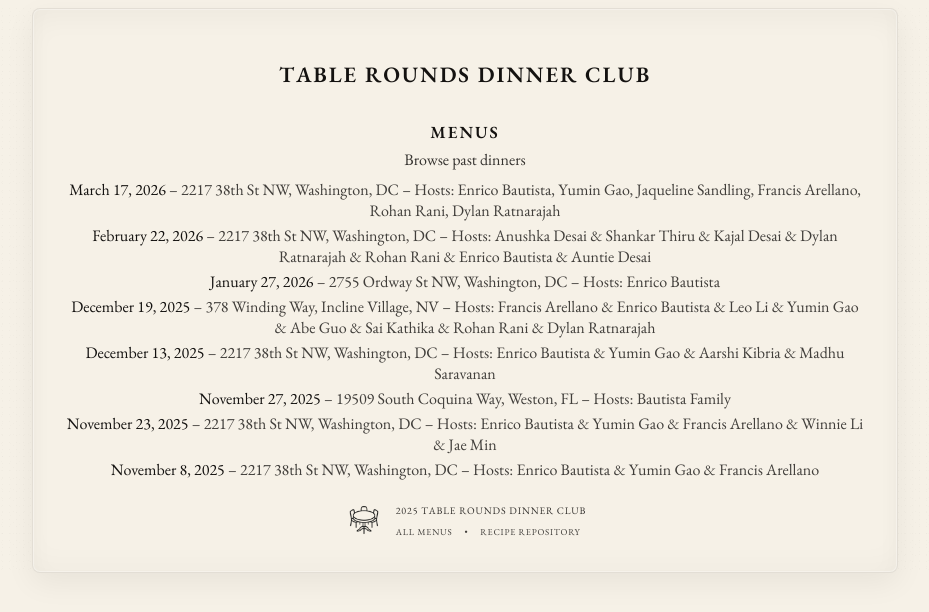
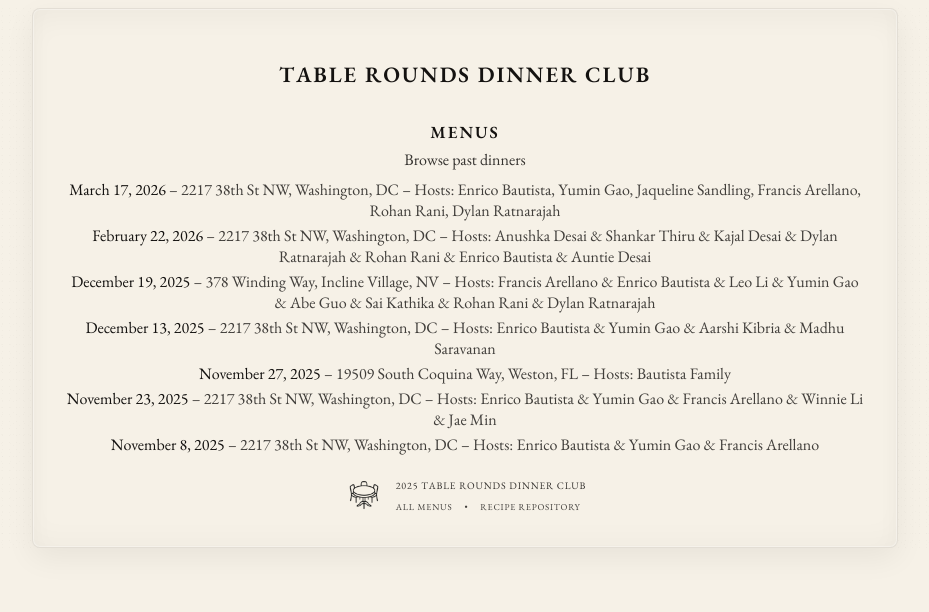
Before and after one commit to enricobautista/dinner-club, a Next.js app: page /menus in a window 1280 px wide. Shown: the top 612 px of the page, without its empty margins (175-1104 px from the left). Built offline with nearby package versions, Linux system fonts and the light colour scheme.

Commit message:
Update Jan menus.ts

```diff
--- a/data/menus.ts
+++ b/data/menus.ts
@@ -407,56 +407,6 @@ export const menus: Menu[] = [
     ]
   },
   {
-    slug: "winter-braise-provencal-dinner",
-    location: "2755 Ordway St NW, Washington, DC",
-    dateISO: "2026-01-27",
-    time: "8:30 PM",
-    hosts: ["Enrico Bautista"],
-    guestLimit: 1,
-    guests: [],
-    courses: [
-      {
-        heading: "Primo",
-        items: [
-          {
-            name: "Pasta Provençale",
-            recipeSlug: "pasta-provencale",
-            blurb: "Tomatoes, olive oil, garlic, herbs, olives, and capers."
-          }
-        ]
-      },
-      {
-        heading: "Secondo",
-        items: [
-          {
-            name: "White Wine-Braised Oxtail, Osso Buco Style",
-            recipeSlug: "white-wine-braised-oxtail-osso-buco-style",
-            blurb: "Slow-braised oxtail with white wine and aromatics."
-          }
-        ]
-      },
-      {
-        heading: "Contorno",
-        items: [
-          {
-            name: "Garlic-Lemon Broccolini",
-            recipeSlug: "garlic-lemon-broccolini",
-            blurb: "Sautéed broccolini finished with lemon."
-          }
-        ]
-      },
-      {
-        heading: "Dolce",
-        items: [
-          {
-            name: "Seada",
-            blurb: "Traditional Sardinian cheese-filled dessert with sugar."
-          }
-        ]
-      }
-    ]
-  },
-  {
     slug: "south-asian-dinner-club-2026-02-22",
     location: "2217 38th St NW, Washington, DC",
     dateISO: "2026-02-22",
```
